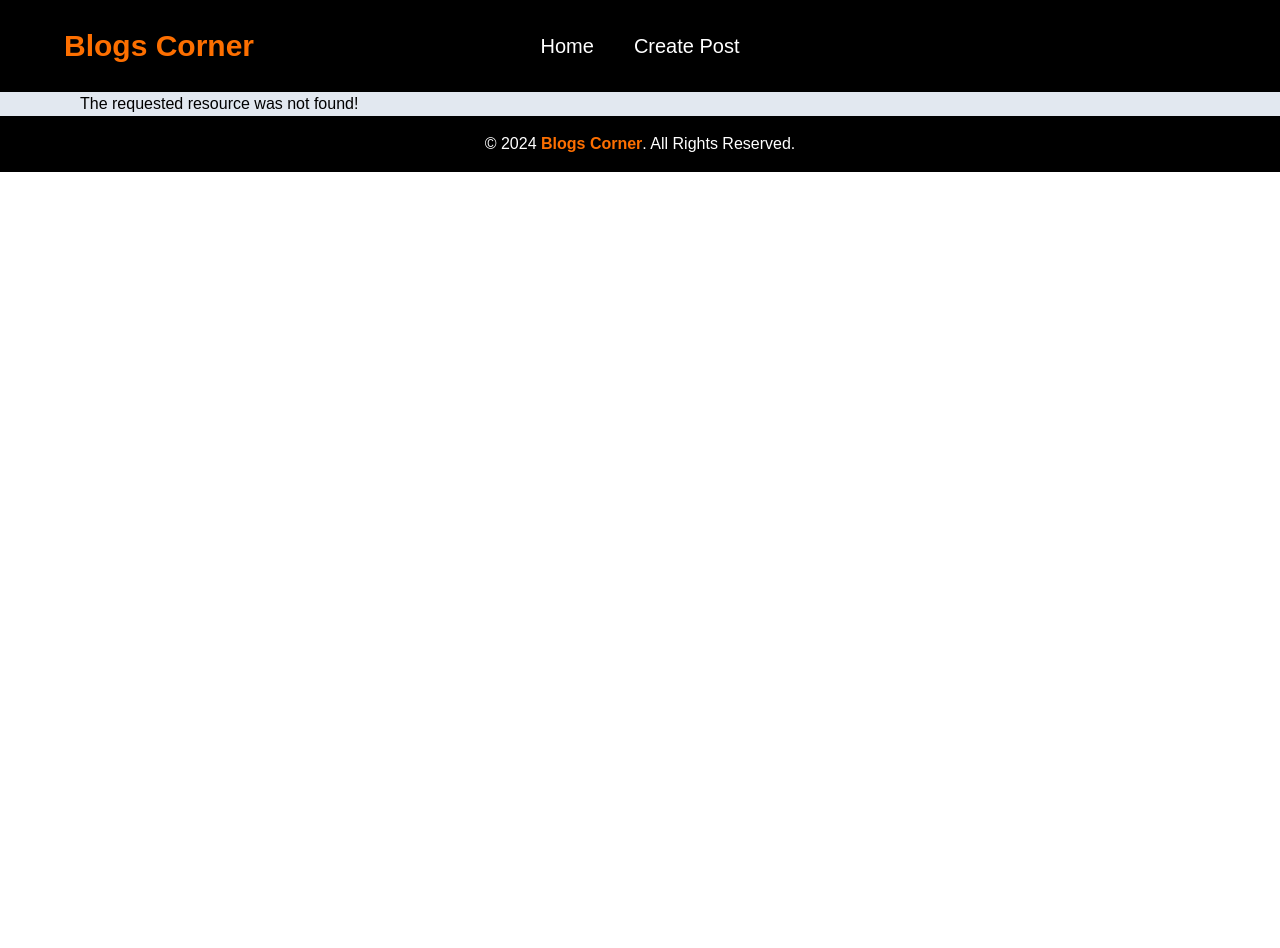
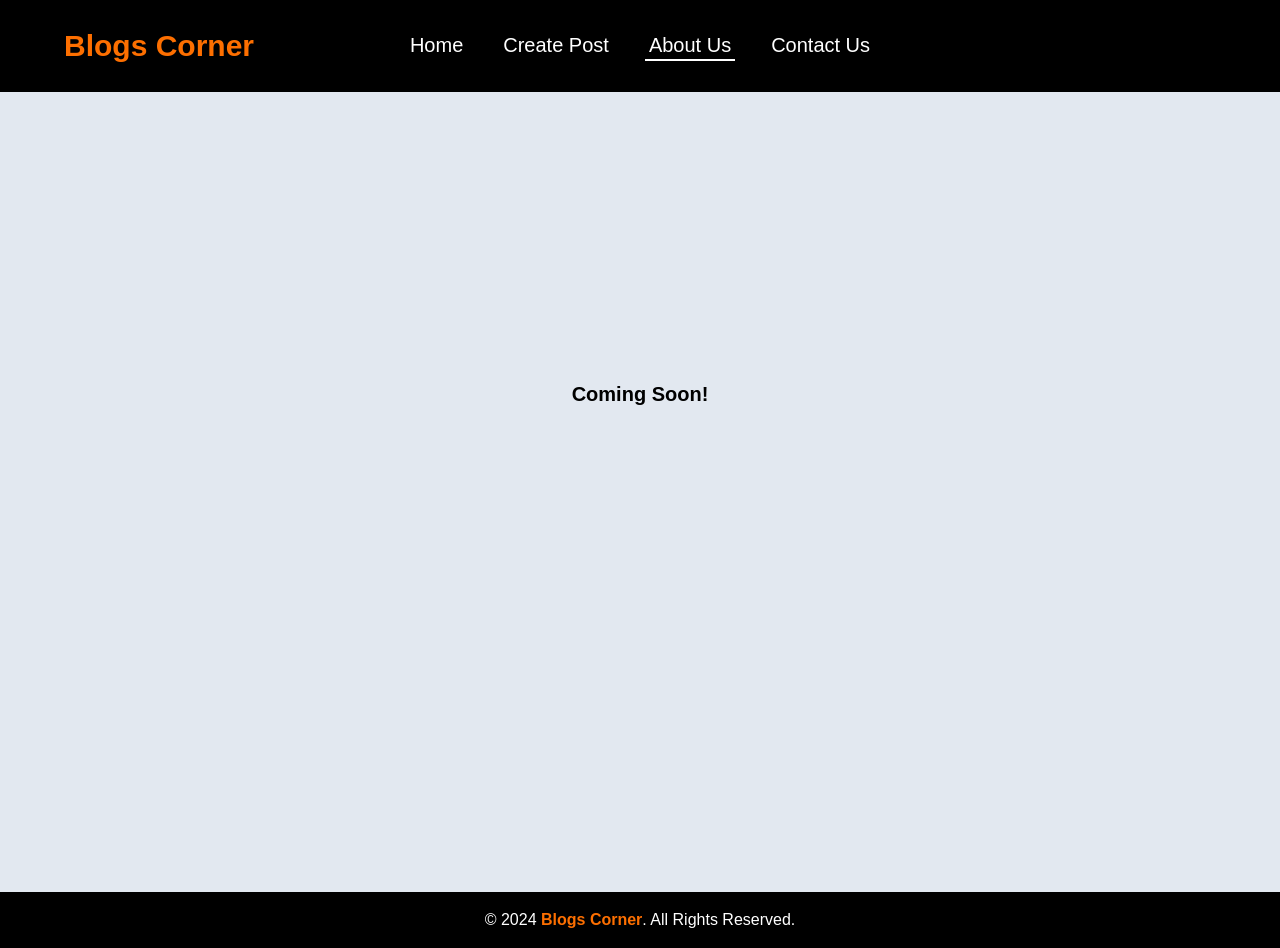
Before and after one commit to ShailySarker/blog-frontend-side, a Next.js app: page /aboutUs in a window 1280 px wide. Before the commit this address had no page. Before the commit the page ends 800 px from the top, so only its background shows below. Built offline with nearby package versions, Linux system fonts and the light colour scheme.

Commit message:
About Us page added

```diff
--- /dev/null
+++ b/src/app/aboutUs/error.js
@@ -0,0 +1,24 @@
+"use client"; // Error components must be Client Components
+
+import { useEffect } from "react";
+
+export default function Error({ error, reset }) {
+    useEffect(() => {
+        // Log the error to an error reporting service
+        console.error(error);
+    }, [error]);
+
+    return (
+        <div>
+            <h2 className="text-black">Something went wrong fetching posts segment!</h2>
+            <button
+                onClick={
+                    // Attempt to recover by trying to re-render the segment
+                    () => reset()
+                }
+            >
+                Try again
+            </button>
+        </div>
+    );
+}
--- /dev/null
+++ b/src/app/aboutUs/loading.js
@@ -0,0 +1,3 @@
+export default function Loading() {
+    return <div className="text-center lg:py-28 md:py-20 py-16 font-bold lg:text-xl md:text-lg text-base text-black">Loading ...</div>;
+}
--- /dev/null
+++ b/src/app/aboutUs/not-found.js
@@ -0,0 +1,3 @@
+export default function NotFound() {
+    return <div className="text-black">The requested resource was not found!</div>;
+}
--- /dev/null
+++ b/src/app/aboutUs/page.js
@@ -0,0 +1,9 @@
+import React from 'react'
+
+export default function AboutUs() {
+    return (
+        <div className="text-center lg:pt-72 md:pt-64 pt-60 font-bold lg:text-xl md:text-lg text-base text-black h-screen">
+            <p>Coming Soon!</p>
+        </div >
+    )
+}
--- a/src/app/components/header.jsx
+++ b/src/app/components/header.jsx
@@ -15,6 +15,12 @@ export default function Header() {
                 <Link href="/createPost" className={`${"/createPost" === currentPath && "border-b-2 border-white" } px-1`}>
                     <li>Create Post</li>
                 </Link>
+                <Link href="/aboutUs" className={`${"/aboutUs" === currentPath && "border-b-2 border-white" } px-1`}>
+                    <li>About Us</li>
+                </Link>
+                <Link href="/ContactUs" className={`${"/ContactUs" === currentPath && "border-b-2 border-white" } px-1`}>
+                    <li>Contact Us</li>
+                </Link>
             </ul>
             <h1 className='md:w-[25%] md:block hidden'></h1>
         </div>
```
